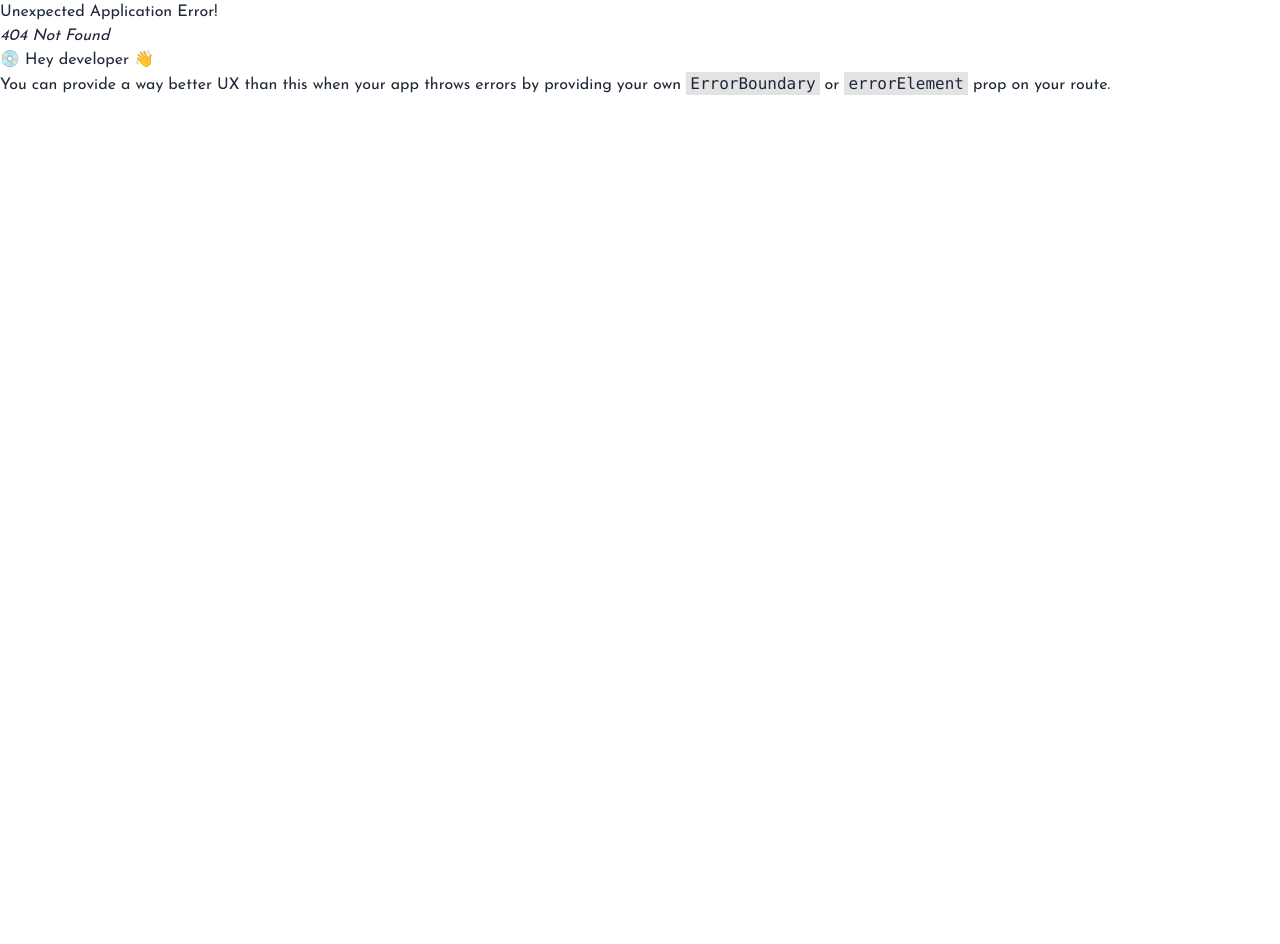
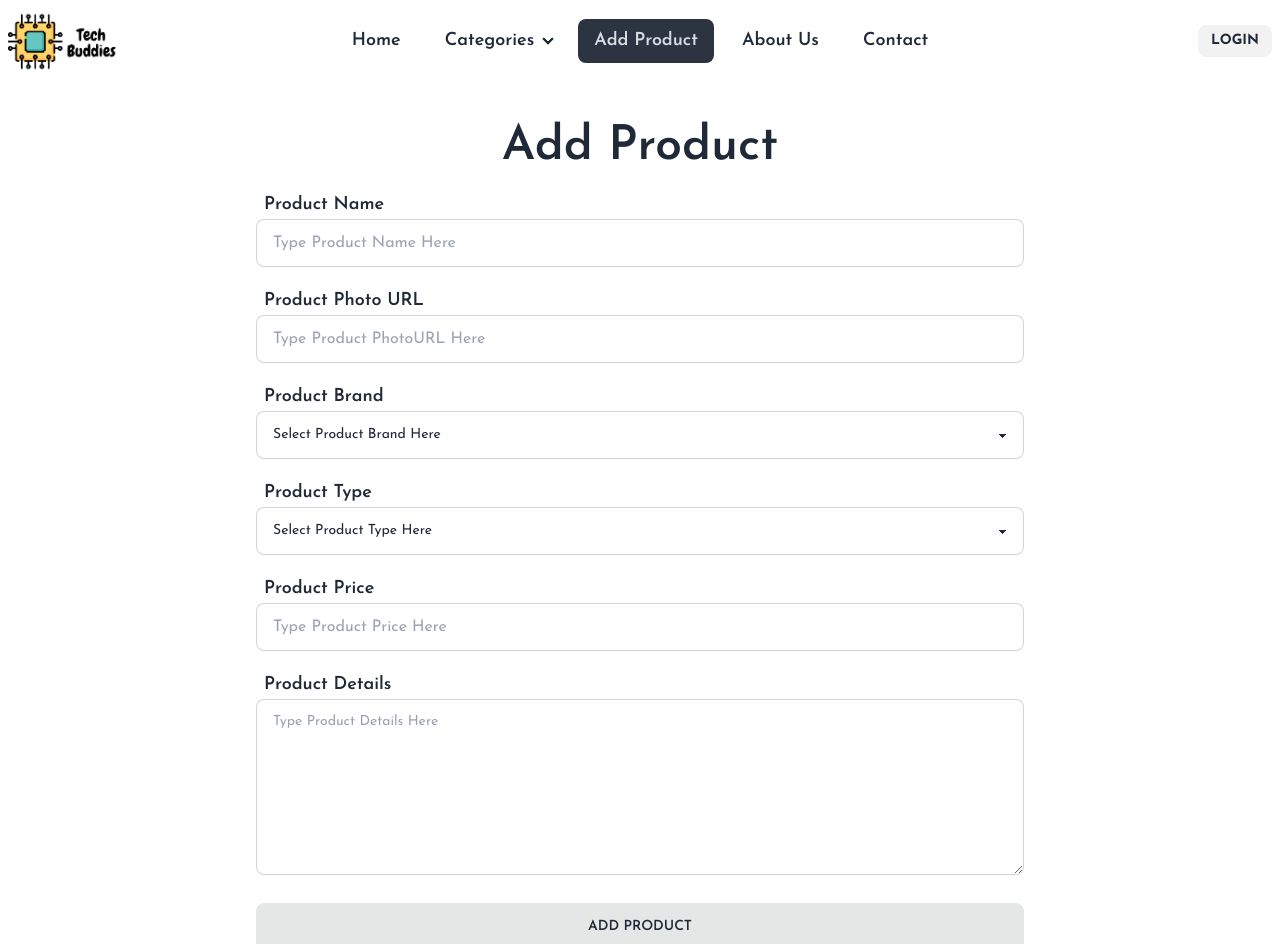
Before and after one commit to juixer/Brand-Shop-Client-Side, a React (Vite) app: page /addProduct in a window 1280 px wide. Before the commit this address had no page. Shown: the top 944 px of the page. Before the commit the page ends 800 px from the top, so only its background shows below. Built offline with nearby package versions, Linux system fonts and the light colour scheme.

Commit message:
brand section added and add product input added

```diff
--- a/package.json
+++ b/package.json
@@ -21,7 +21,8 @@
     "react-router-dom": "^6.17.0",
     "react-toastify": "^9.1.3",
     "sort-by": "^1.2.0",
-    "sweetalert2": "^11.7.32"
+    "sweetalert2": "^11.7.32",
+    "swiper": "^10.3.1"
   },
   "devDependencies": {
     "@types/react": "^18.2.15",
--- /dev/null
+++ b/public/Brand.json
@@ -0,0 +1,32 @@
+[
+    {
+      "id": 1,
+      "name": "Apple",
+      "img": "https://i.ibb.co/cC3YMXg/apple.png"
+    },
+    {
+      "id": 2,
+      "name": "Samsung",
+      "img": "https://i.ibb.co/qmkKw1d/samsung.png"
+    },
+    {
+      "id": 3,
+      "name": "Google Pixel",
+      "img": "https://i.ibb.co/s6K6Zqf/google.png"
+    },
+    {
+      "id": 4,
+      "name": "Sony",
+      "img": "https://i.ibb.co/FmhgCvR/sony.png"
+    },
+    {
+      "id": 5,
+      "name": "Xiaomi",
+      "img": "https://i.ibb.co/RBYSPrq/xiaomi.png"
+    },
+    {
+      "id": 6,
+      "name": "Microsoft",
+      "img": "https://i.ibb.co/k8zXhBR/microsoft.png"
+    }
+  ]
--- /dev/null
+++ b/src/Components/Brands/Brand.jsx
@@ -0,0 +1,20 @@
+const Brand = ({brand}) => {
+    const {name, img} = brand;
+
+    const handleBrand = (name) => {
+        console.log(name);
+    }
+
+  return (
+    <div onClick={()=>handleBrand(name)} className="card  bg-base-100 hover:bg-gray-200 shadow-xl">
+      <figure>
+        <img
+          src={img}
+          alt={name}
+        />
+      </figure>
+    </div>
+  );
+};
+
+export default Brand;
--- /dev/null
+++ b/src/Components/Brands/Brands.jsx
@@ -0,0 +1,32 @@
+import { useEffect, useState } from "react";
+import Brand from "./Brand";
+
+const Brands = () => {
+    const [brands, setBrands] = useState([])
+
+    useEffect(() => {
+        fetch('Brand.json')
+        .then(res => res.json())
+        .then(data => setBrands(data))
+    },[])
+
+  return (
+    <div>
+      <h1 className="text-center text-5xl font-semibold my-5">
+        Our Partner Brands
+      </h1>
+
+      <div className="grid grid-cols-1 gap-5 md:grid-cols-2 lg:grid-cols-3 mx-3 my-10">
+        {
+            brands.map(brand => {
+                return(
+                    <Brand key={brand.id} brand={brand}/>
+                )
+            })
+        }
+      </div>
+    </div>
+  );
+};
+
+export default Brands;
--- a/src/Components/Footer/Footer.jsx
+++ b/src/Components/Footer/Footer.jsx
@@ -10,6 +10,15 @@ const Footer = () => {
         <a className="link link-hover">SmartWatch</a>
         <a className="link link-hover">Gaming Console</a>
         <a className="link link-hover">TV</a>
+      </nav>
+      <nav>
+        <header className="footer-title">Brands</header>
+        <a className="link link-hover">Apple</a>
+        <a className="link link-hover">Google Pixel</a>
+        <a className="link link-hover">Samsung</a>
+        <a className="link link-hover">Sony</a>
+        <a className="link link-hover">Xiaomi</a>
+        <a className="link link-hover">Microsoft</a>
       </nav>
       <nav>
         <header className="footer-title">Company</header>
--- a/src/Components/Navbar/Navbar.jsx
+++ b/src/Components/Navbar/Navbar.jsx
@@ -22,7 +22,7 @@ const Navbar = () => {
         </details>
       </li>
       <li>
-        <NavLink to={"/addproduct"}>Add Product</NavLink>
+        <NavLink to={"/addProduct"}>Add Product</NavLink>
       </li>
       <li>
         <NavLink to={"/aboutus"}>About Us</NavLink>
--- /dev/null
+++ b/src/Pages/AddProducts.jsx
@@ -0,0 +1,90 @@
+const AddProducts = () => {
+    const handleFormData = e => {
+        e.preventDefault();
+
+        const form = e.target;
+        const name = form.name.value;
+        const photo = form.photo.value;
+        const brand = form.brand.value;
+        const type = form.type.value;
+        const price = form.price.value;
+        const details = form.details.value;
+
+        const productInfo = {name, photo, brand, type, price, details}
+
+        console.log(productInfo);
+    }
+  return (
+    <div className="my-10 mx-3">
+      <h1 className="text-center text-5xl font-semibold my-5">Add Product</h1>
+      <form onSubmit={handleFormData} className="max-w-3xl mx-auto">
+        <div className="mb-5">
+          <h1 className="text-lg font-semibold ml-2">Product Name</h1>
+          <input
+            type="name"
+            name="name"
+            placeholder="Type Product Name Here"
+            className="input input-bordered w-full"
+          />
+        </div>
+        <div className="mb-5">
+          <h1 className="text-lg font-semibold ml-2">Product Photo URL</h1>
+          <input
+            type="text"
+            name="photo"
+            placeholder="Type Product PhotoURL Here"
+            className="input input-bordered w-full"
+          />
+        </div>
+        <div className="mb-5">
+          <h1 className="text-lg font-semibold ml-2">Product Brand</h1>
+          <select className="select select-bordered w-full" name="brand">
+            <option value='' >
+              Select Product Brand Here
+            </option>
+            <option value='Apple'>Apple</option>
+            <option value='Samsung'>Samsung</option>
+            <option value='Sony'>Sony</option>
+            <option value='Xiaomi'>Xiaomi</option>
+            <option value='Google Pixel'>Google Pixel</option>
+            <option value='Microsoft'>Microsoft</option>
+          </select>
+        </div>
+        <div className="mb-5">
+          <h1 className="text-lg font-semibold ml-2">Product Type</h1>
+          <select className="select select-bordered w-full" name="type">
+            <option value=''>
+              Select Product Type Here
+            </option>
+            <option value='Mobile'>Mobile</option>
+            <option value='Laptop'>Laptop</option>
+            <option value='HeadPhone'>HeadPhone</option>
+            <option value='SmartWatch'>SmartWatch</option>
+            <option value='Gaming Console'>Gaming Console</option>
+            <option value='TV'>TV</option>
+          </select>
+        </div>
+        <div className="mb-5">
+          <h1 className="text-lg font-semibold ml-2">Product Price</h1>
+          <input
+            type="number"
+            name="price"
+            placeholder="Type Product Price Here"
+            className="input input-bordered w-full"
+          />
+        </div>
+        <div className="mb-5">
+          <h1 className="text-lg font-semibold ml-2">Product Details</h1>
+          <textarea
+            className="textarea textarea-bordered w-full h-44"
+            placeholder="Type Product Details Here"
+            name="details"
+          ></textarea>
+        </div>
+        <button className="btn btn-active w-full hover:bg-black hover:text-white">Add Product</button>
+      </form>
+    </div>
+  );
+};
+
+export default AddProducts;
--- a/src/Pages/Home.jsx
+++ b/src/Pages/Home.jsx
@@ -1,11 +1,13 @@
 import { Helmet } from "react-helmet-async";
 import Banner from "../Components/Banner/Banner";
+import Brands from "../Components/Brands/Brands";
 
 const Home = () => {
     return (
         <div>
             <Helmet><title>Home</title></Helmet>
             <Banner/>
+            <Brands/>
         </div>
     );
 };
--- a/src/Routes/Router.jsx
+++ b/src/Routes/Router.jsx
@@ -3,6 +3,7 @@ import {
   } from "react-router-dom";
 import Root from "../Layout/Root";
 import Home from "../Pages/Home";
+import AddProducts from "../Pages/AddProducts";
   const Router = createBrowserRouter([
     {
       path: "/",
@@ -11,6 +12,10 @@ import Home from "../Pages/Home";
         {
             path:'/',
             element:<Home/>
+        },
+        {
+            path:'/addProduct',
+            element:<AddProducts/>
         }
       ]
     },
```
Also changed, not shown: 1 other file (tests, documents, lock files or other folders).
